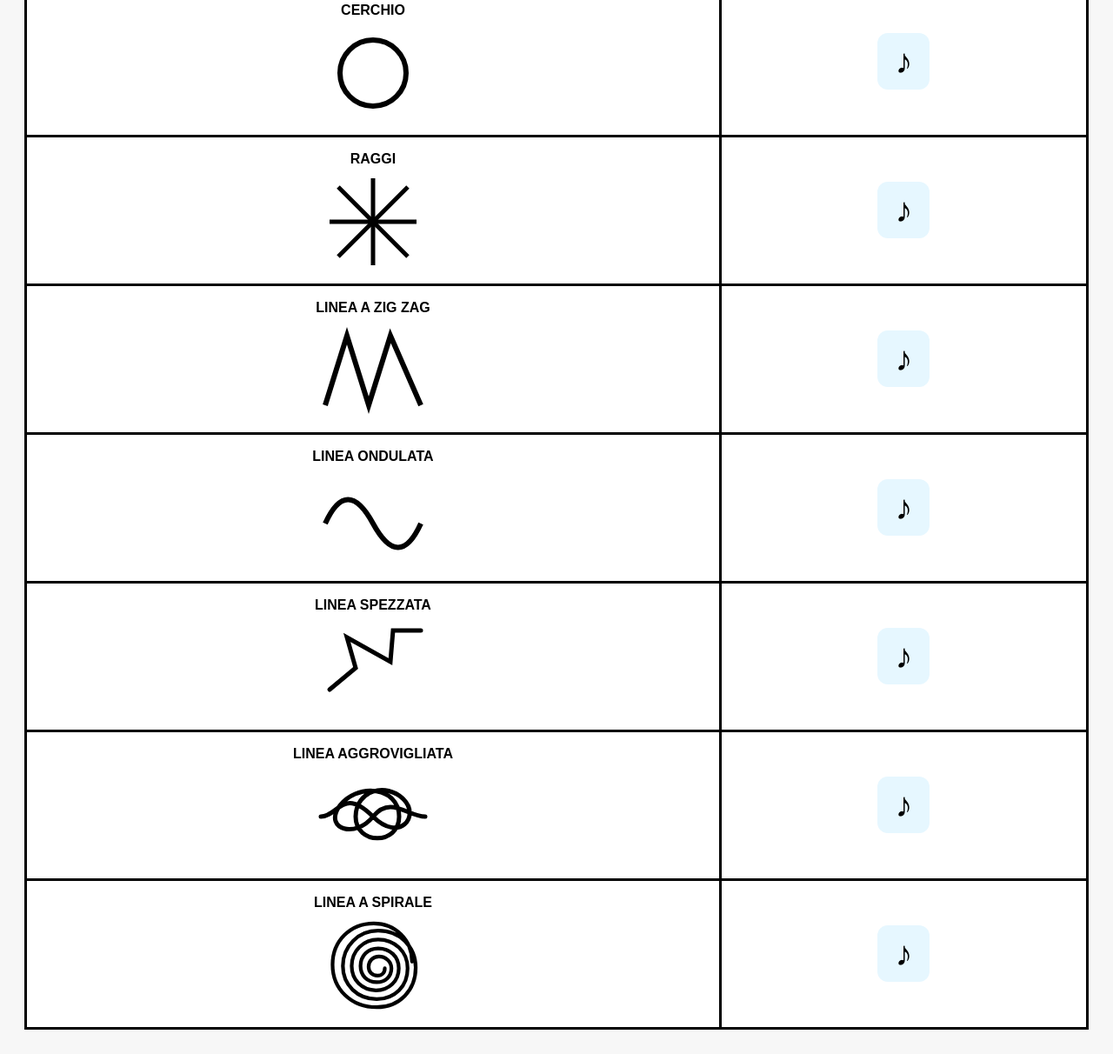
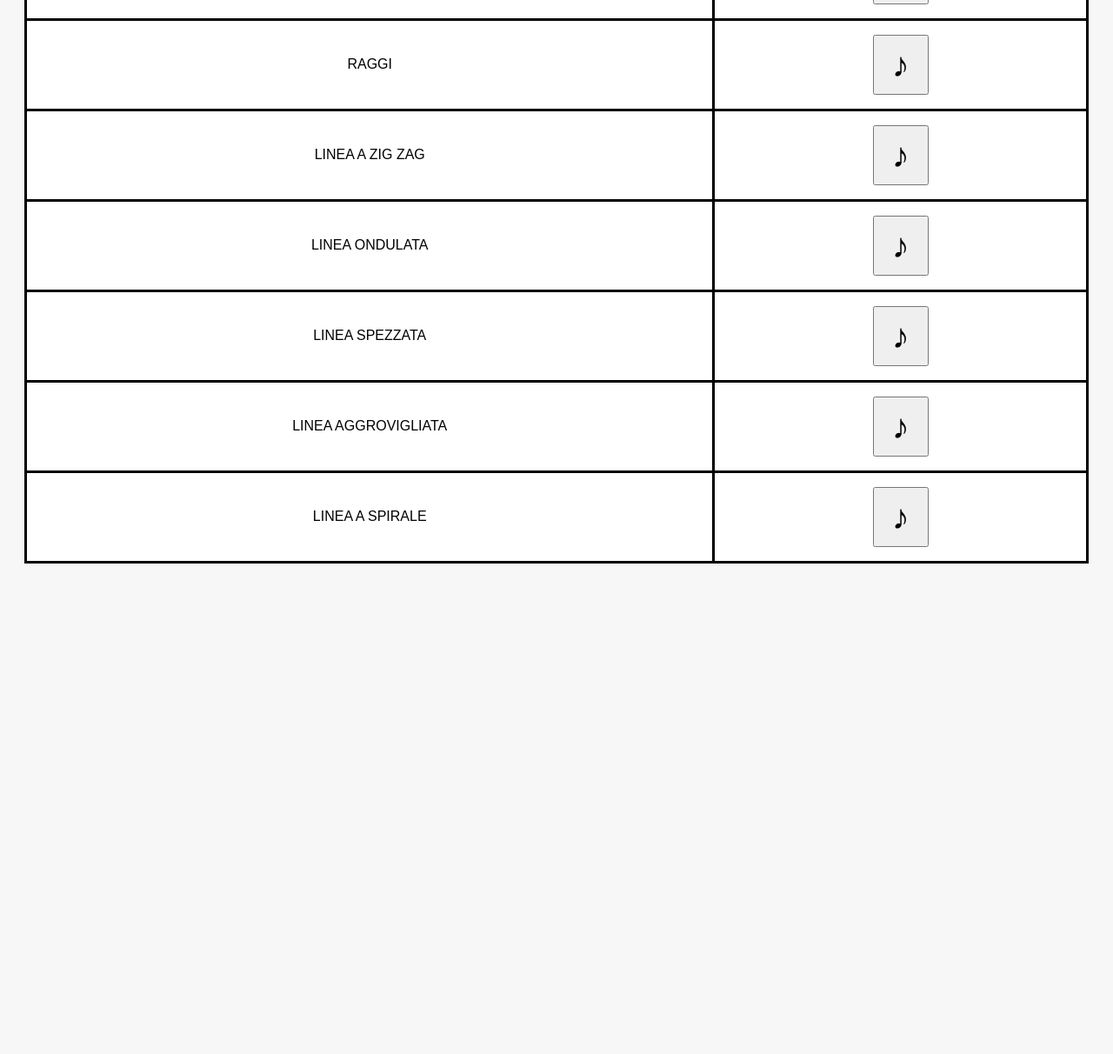
Before and after one commit to fr4barbero-cloud/forme, a plain HTML site: page index.html in a window 1280 px wide. Shown: the part 356-1568 px from the top of the page at 87% size. After the commit the page ends 1032 px from the top, so only its background shows below. Drawn offline with Linux system fonts and the light colour scheme.

Commit message:
Update index.html

```diff
--- a/index.html
+++ b/index.html
@@ -11,14 +11,7 @@ th, td { border:3px solid #000; padding:16px; text-align:center; vertical-align:
 th { background:#eeeeee; font-size:22px; }
 .forma-box { display:flex; flex-direction:column; align-items:center; gap:8px; font-weight:bold; }
 svg { width:130px; height:110px; }
-.nota button {
-  font-size:40px;
-  padding:10px 20px;
-  border:none;
-  border-radius:12px;
-  background:#e6f7ff;
-  cursor:pointer;
-}
+button { font-size:40px; padding:10px 20px; }
 </style>
 </head>
 <body>
@@ -26,114 +19,46 @@ svg { width:130px; height:110px; }
 <h1>FORME</h1>
 
 <table>
+<tr><th>FORMA</th><th>SUONO</th></tr>
+
 <tr>
-  <th>FORMA</th>
-  <th>SUONO</th>
+<td>TRIANGOLO</td>
+<td><button onclick="suona('s1')">♪</button><audio id="s1" src="triangolo(1).mp3"></audio></td>
 </tr>
 
 <tr>
-<td><div class="forma-box">TRIANGOLO
-<svg viewBox="0 0 130 110">
-<polygon points="65,10 115,100 15,100" stroke="black" fill="none" stroke-width="6"/>
-</svg>
-</div></td>
-<td class="nota"><button onclick="suona('s1')">♪</button><audio id="s1" src="triangolo.mp3" preload="auto"></audio></td>
+<td>CERCHIO</td>
+<td><button onclick="suona('s2')">♪</button><audio id="s2" src="cerchio(1).mp3"></audio></td>
 </tr>
 
 <tr>
-<td><div class="forma-box">CERCHIO
-<svg viewBox="0 0 130 110">
-<circle cx="65" cy="55" r="38" stroke="black" fill="none" stroke-width="6"/>
-</svg>
-</div></td>
-<td class="nota"><button onclick="suona('s2')">♪</button><audio id="s2" src="cerchio.mp3" preload="auto"></audio></td>
+<td>RAGGI</td>
+<td><button onclick="suona('s3')">♪</button><audio id="s3" src="raggi(1).mp3"></audio></td>
 </tr>
 
 <tr>
-<td><div class="forma-box">RAGGI
-<svg viewBox="0 0 130 110">
-<line x1="65" y1="5" x2="65" y2="105" stroke="black" stroke-width="5"/>
-<line x1="15" y1="55" x2="115" y2="55" stroke="black" stroke-width="5"/>
-<line x1="25" y1="15" x2="105" y2="95" stroke="black" stroke-width="5"/>
-<line x1="105" y1="15" x2="25" y2="95" stroke="black" stroke-width="5"/>
-</svg>
-</div></td>
-<td class="nota"><button onclick="suona('s3')">♪</button><audio id="s3" src="raggi.mp3" preload="auto"></audio></td>
+<td>LINEA A ZIG ZAG</td>
+<td><button onclick="suona('s4')">♪</button><audio id="s4" src="linea frastagliata(2).mp3"></audio></td>
 </tr>
 
 <tr>
-<td><div class="forma-box">LINEA A ZIG ZAG
-<svg viewBox="0 0 130 110">
-<polyline points="10,95 35,15 60,95 85,15 120,95" stroke="black" fill="none" stroke-width="6"/>
-</svg>
-</div></td>
-<td class="nota"><button onclick="suona('s4')">♪</button><audio id="s4" src="linea-frastagliata.mp3" preload="auto"></audio></td>
+<td>LINEA ONDULATA</td>
+<td><button onclick="suona('s5')">♪</button><audio id="s5" src="linea ondulata(2).mp3"></audio></td>
 </tr>
 
 <tr>
-<td><div class="forma-box">LINEA ONDULATA
-<svg viewBox="0 0 130 110">
-<path d="M10 60 Q35 5 65 60 T120 60" stroke="black" fill="none" stroke-width="6"/>
-</svg>
-</div></td>
-<td class="nota"><button onclick="suona('s5')">♪</button><audio id="s5" src="linea-ondulata.mp3" preload="auto"></audio></td>
+<td>LINEA SPEZZATA</td>
+<td><button onclick="suona('s6')">♪</button><audio id="s6" src="linea spezzata(2).mp3"></audio></td>
 </tr>
 
 <tr>
-<td><div class="forma-box">LINEA SPEZZATA
-<svg viewBox="0 0 130 110">
-<polyline points="15,80 45,55 35,20 85,48 88,12 120,12"
-stroke="black" fill="none" stroke-width="5" stroke-linecap="round" stroke-linejoin="miter"/>
-</svg>
-</div></td>
-<td class="nota"><button onclick="suona('s6')">♪</button><audio id="s6" src="linea-spezzata.mp3" preload="auto"></audio></td>
+<td>LINEA AGGROVIGLIATA</td>
+<td><button onclick="suona('s7')">♪</button><audio id="s7" src="linea aggrovigliata(2).mp3"></audio></td>
 </tr>
 
 <tr>
-<td><div class="forma-box">LINEA AGGROVIGLIATA
-<svg viewBox="0 0 130 110">
-<path d="M5 55
-C25 55, 30 20, 65 55
-C95 85, 120 55, 100 35
-C80 15, 45 25, 45 55
-C45 88, 95 88, 95 55
-C95 20, 45 15, 25 45
-C10 70, 45 80, 65 55
-C85 30, 105 55, 125 55"
-stroke="black" fill="none" stroke-width="5" stroke-linecap="round"/>
-</svg>
-</div></td>
-<td class="nota"><button onclick="suona('s7')">♪</button><audio id="s7" src="linea-aggrovigliata.mp3" preload="auto"></audio></td>
-</tr>
-
-<tr>
-<td><div class="forma-box">LINEA A SPIRALE
-<svg viewBox="0 0 130 130">
-<path d="M118 60
-C118 30 95 8 66 8
-C34 8 10 32 10 64
-C10 98 36 122 70 122
-C101 122 123 99 123 68
-C123 39 101 18 72 18
-C45 18 24 39 24 66
-C24 92 44 111 70 111
-C95 111 112 93 112 69
-C112 46 94 30 72 30
-C52 30 36 45 36 66
-C36 85 50 99 69 99
-C87 99 100 86 100 69
-C100 53 88 42 72 42
-C58 42 48 52 48 66
-C48 79 57 88 70 88
-C82 88 90 80 90 69
-C90 60 82 53 73 53
-C65 53 59 59 59 67
-C59 74 64 79 71 79
-C77 79 81 75 81 69"
-stroke="black" fill="none" stroke-width="5" stroke-linecap="round"/>
-</svg>
-</div></td>
-<td class="nota"><button onclick="suona('s8')">♪</button><audio id="s8" src="linea-spirale.mp3" preload="auto"></audio></td>
+<td>LINEA A SPIRALE</td>
+<td><button onclick="suona('s8')">♪</button><audio id="s8" src="linea a spirale(2).mp3"></audio></td>
 </tr>
 
 </table>
@@ -141,7 +66,6 @@ stroke="black" fill="none" stroke-width="5" stroke-linecap="round"/>
 <script>
 function suona(id){
   const audio = document.getElementById(id);
-  audio.pause();
   audio.currentTime = 0;
   audio.play();
 }
```
